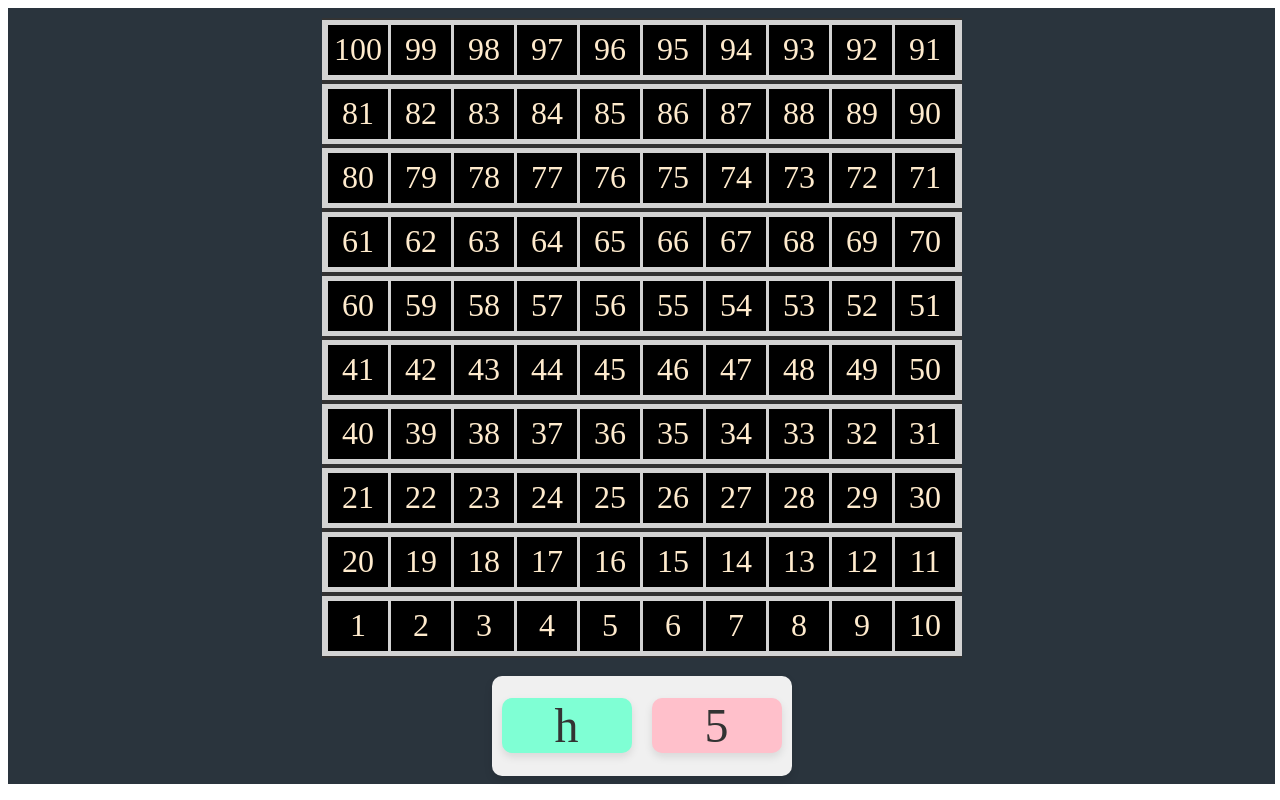
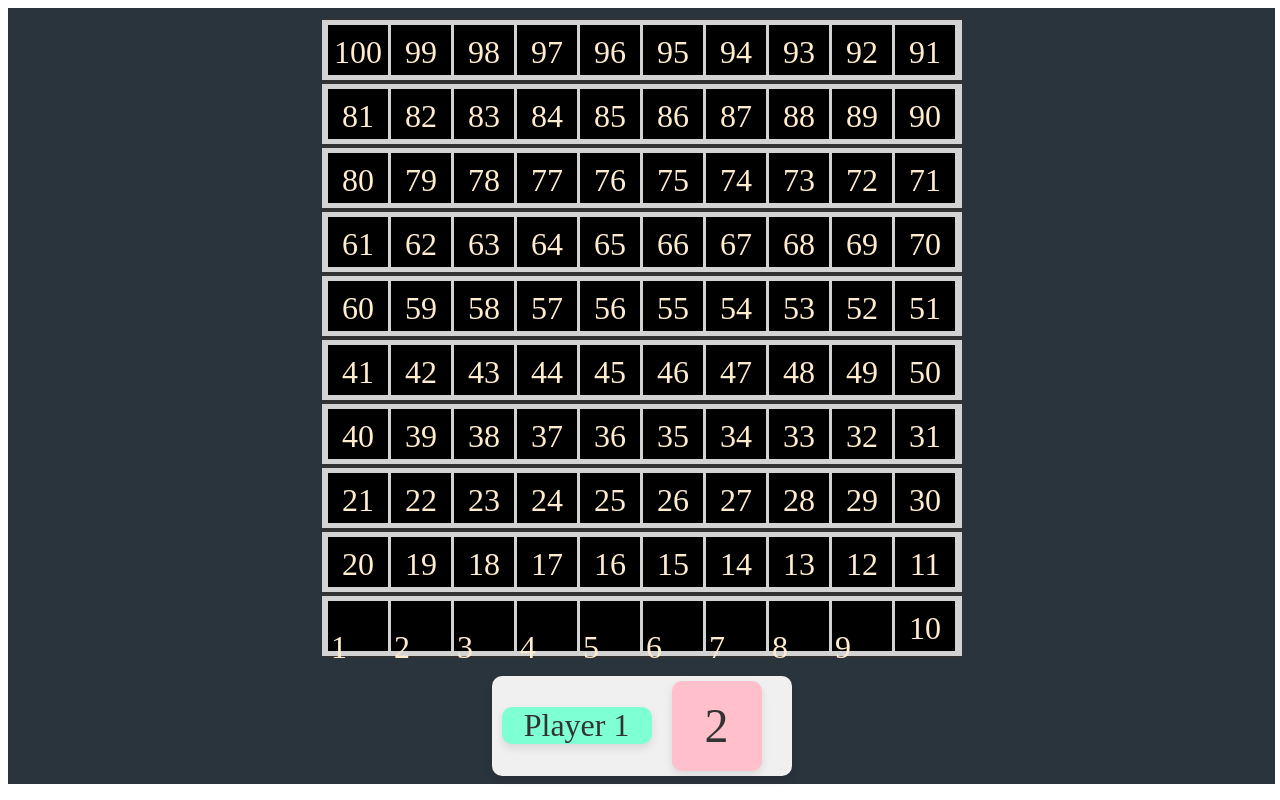
Before and after one commit to nkchakradhari780/Snakes-and-Ladders, an Angular app: page / in a window 1280 px wide. Built offline with nearby package versions, Linux system fonts and the light colour scheme.

Commit message:
implemented player moment logic

```diff
--- a/src/app/app.css
+++ b/src/app/app.css
@@ -28,7 +28,7 @@
 }
 
 .name{
-    font-size: 1.5em;
+    font-size: 1em;
     color: #333;
     margin: 10px;
     text-align: center;
@@ -43,8 +43,12 @@
     color: #333;
     margin: 10px;
     text-align: center;
-    width: 150px;
+    width: 90px;
+    height: 90px;
     background-color: pink;
     border-radius: 10px;
     box-shadow: 0 4px 8px rgba(0, 0, 0, 0.1);
+    display: flex;
+    justify-content: center;
+    align-items: center;
 }
--- a/src/app/app.html
+++ b/src/app/app.html
@@ -4,12 +4,11 @@
   </div>
   <div class="dice-box">
     <span class="name">
-      h
+      {{playerOne ? 'Player 1' : 'Player 2'}}
     </span>
-    <span class="dice-val">
-      5
+    <span class="dice-val" (click)="rollDice()">
+      {{diceVal}}
     </span>
   </div>
 </div>
-
 <router-outlet />
--- a/src/app/app.ts
+++ b/src/app/app.ts
@@ -1,13 +1,39 @@
 import { Component } from '@angular/core';
 import { RouterOutlet } from '@angular/router';
 import { Board } from './components/board/board';
+import { Player } from './components/player/player';
+import { GameService } from './service/game-service';
 
 @Component({
   selector: 'app-root',
-  imports: [RouterOutlet, Board],
+  imports: [RouterOutlet, Board, Player],
   templateUrl: './app.html',
-  styleUrl: './app.css'
+  styleUrl: './app.css',
+  providers: [GameService]
 })
 export class App {
   protected title = 'Snakes_and_Ladders';
+
+  constructor(private gameService: GameService) { }
+
+  playerOne: boolean = true;
+
+  diceVal: number = 2;
+
+  rollDice() {
+    this.diceVal = Math.floor(Math.random() * 6) + 1;
+
+    if (this.playerOne) {
+      this.gameService.updatePlayerOneScore(this.diceVal);
+      if (this.diceVal !== 6) {
+        this.playerOne = !this.playerOne;
+      }
+    } else {
+      this.gameService.updatePlayerTwoScore(this.diceVal);
+      if (this.diceVal !== 6) {
+        this.playerOne = !this.playerOne;
+      }
+    }
+  }
+
 }
--- a/src/app/components/board-box/board-box.css
+++ b/src/app/components/board-box/board-box.css
@@ -3,15 +3,32 @@
     height: 50px;
     background-color: black;
     font-size: 2em;
-    display: flex;
+    display: flex !important;
     justify-content: center;
     align-items: center;
+    max-width: 100%;
+    text-align: center;
 }
 
-/* .box-index{
+.box-index{
     position: relative;
-    top: 50%;
-    left: 50%;
-    transform: translate(0, -50%);
+    top: 40px
+}
 
-} */
+.player🔴{
+    position: relative;
+    top: 20px;
+}
+
+.player🔵{
+    position: relative;
+    bottom: 17px;
+}
+
+.show{
+    opacity: 1;
+}
+
+.hide{
+    opacity: 0;
+}
--- a/src/app/components/board-box/board-box.html
+++ b/src/app/components/board-box/board-box.html
@@ -1,6 +1,9 @@
 <div class="box">
-    <div class="box-index">
-        {{ boxIndex  + (rowIndex*10)}}
+    <div >
+        <span class="box-index">
+            {{ Index }}
+        </span>
+        <app-player [name]="'playerOne'" [symbol]="'🔴'" [score]="playerOneScore" class="player🔴" [ngClass]="{ 'show': playerOneScore == Index, 'hide': playerOneScore != Index }"/>
+        <app-player [name]="'playerTwo'" [symbol]="'🔵'" [score]="playerTwoScore" class="player🔵" [ngClass]="{ 'show': playerTwoScore == Index, 'hide': playerTwoScore != Index }"/>
     </div>
-    <!-- <app-player /> -->
 </div>
--- a/src/app/components/board-box/board-box.ts
+++ b/src/app/components/board-box/board-box.ts
@@ -1,17 +1,37 @@
 import { CommonModule } from '@angular/common';
-import { Component, Input } from '@angular/core';
+import { Component, Input, OnInit } from '@angular/core';
 import { FormsModule } from '@angular/forms';
 import { Player } from '../player/player';
+import { GameService } from '../../service/game-service';
 
 @Component({
   selector: 'app-board-box',
-  imports: [FormsModule,CommonModule,Player],
+  standalone: true,
+  imports: [FormsModule, CommonModule, Player],
   templateUrl: './board-box.html',
-  styleUrl: './board-box.css'
+  styleUrl: './board-box.css',
+  // ❌ Removed providers array to use shared GameService
 })
-export class BoardBox {
-  boxes = new Array(10);
-  playerOne = false
-   @Input() boxIndex!: number;
+export class BoardBox implements OnInit {
+  @Input() boxIndex!: number;
   @Input() rowIndex!: number;
+
+  playerOneScore: number = 0;
+  playerTwoScore: number = 0;
+
+  Index: number = 0;
+
+  constructor(private gameService: GameService) {}
+
+  ngOnInit() {
+    this.Index = this.boxIndex + (this.rowIndex * 10);
+
+    this.gameService.playerOneScore$.subscribe(value => {
+      this.playerOneScore = value;
+    });
+
+    this.gameService.playerTwoScore$.subscribe(value => {
+      this.playerTwoScore = value;
+    });
+  }
 }
--- a/src/app/components/player/player.css
+++ b/src/app/components/player/player.css
@@ -1,3 +1,7 @@
 span {
     font-size: x-large;
+    z-index: 1000;
+    position: relative;
+    text-align: center;
+    bottom: 20px;
 }
--- a/src/app/components/player/player.html
+++ b/src/app/components/player/player.html
@@ -1,3 +1,3 @@
 <span class="player-indicator">
-        {{ playerOne? '🔵' : '🔴' }}
-    </span>
+        {{ symbol }}
+</span>
--- a/src/app/components/player/player.ts
+++ b/src/app/components/player/player.ts
@@ -1,11 +1,13 @@
-import { Component } from '@angular/core';
+import { Component, EventEmitter, Input, Output } from '@angular/core';
 
 @Component({
   selector: 'app-player',
   imports: [],
   templateUrl: './player.html',
-  styleUrl: './player.css'
+  styleUrl: './player.css',
 })
 export class Player {
-  playerOne = false
+  @Input() name: string = '';
+  @Input() symbol: string = '';
+  @Input() score: number = 0;
 }
--- /dev/null
+++ b/src/app/service/game-service.ts
@@ -0,0 +1,30 @@
+import { Injectable } from '@angular/core';
+import { BehaviorSubject } from 'rxjs';
+
+@Injectable({
+  providedIn: 'root'
+})
+export class GameService {
+
+  private playerOneSource = new BehaviorSubject<number>(0);
+  private playerTwoSource = new BehaviorSubject<number>(0);
+
+  playerOneScore$ = this.playerOneSource.asObservable();
+  playerTwoScore$ = this.playerTwoSource.asObservable();
+
+  updatePlayerOneScore(value: number) {
+    const current = this.playerOneSource.getValue();
+    if(current + value <= 100){
+      this.playerOneSource.next(current + value);
+    }
+  }
+
+  updatePlayerTwoScore(value: number) {
+    const current = this.playerTwoSource.getValue();
+    if(current + value <= 100){
+      this.playerTwoSource.next(current + value);
+    }
+  }
+
+  constructor() { }
+}
```
Also changed, not shown: 1 other file (tests, documents, lock files or other folders).
